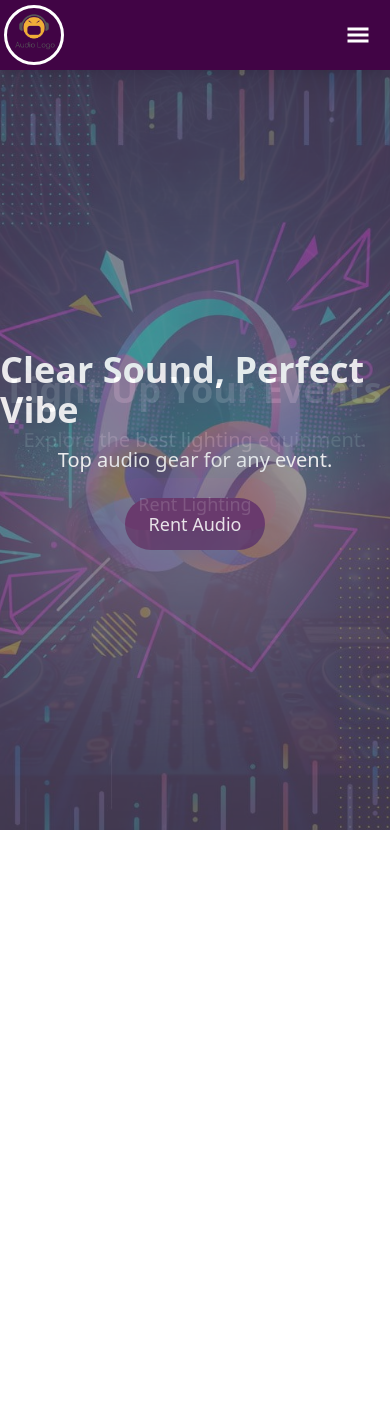
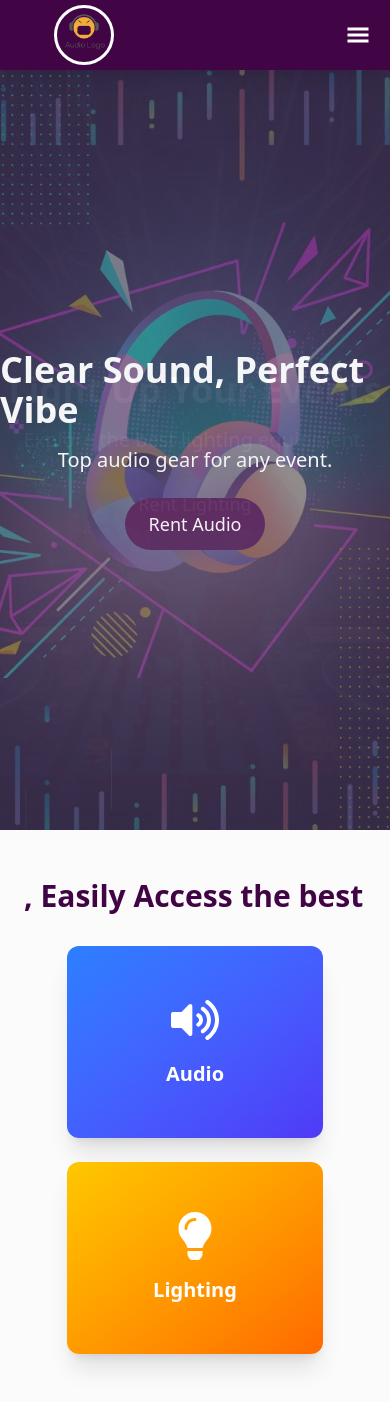
Before and after one commit to NISHMI077Y/kv-audio-frontend, a React (Vite) app: page / in a window 390 px wide. Before the commit the page ends 844 px from the top, so only its background shows below. Built offline with nearby package versions, Linux system fonts and the light colour scheme.

Commit message:
categories

```diff
--- /dev/null
+++ b/src/components/categories.jsx
@@ -0,0 +1,48 @@
+import { useNavigate } from "react-router-dom";
+import { FaLightbulb, FaVolumeUp } from "react-icons/fa";
+
+export default function CategoriesSection() {
+  const navigate = useNavigate();
+
+  const categories = [
+    {
+      name: "Audio",
+      icon: <FaVolumeUp className="text-5xl text-white" />,
+      bg: "bg-gradient-to-br from-blue-500 to-indigo-600",
+      query: "audio",
+    },
+    {
+      name: "Lighting",
+      icon: <FaLightbulb className="text-5xl text-white" />,
+      bg: "bg-gradient-to-br from-yellow-400 to-orange-500",
+      query: "lighting",
+    },
+  ];
+
+  return (
+    <div className="w-full py-12 px-6 bg-secondary text-white">
+
+<div className="overflow-hidden whitespace-nowrap mb-8">
+  <div className="inline-block animate-marquee">
+    <span className="text-accent text-3xl font-semibold mr-8">
+      Click, Easily Access the best selection.
+    </span>
+  </div>
+</div>
+
+
+      <div className="flex flex-col md:flex-row justify-center items-center gap-6">
+        {categories.map((cat, index) => (
+          <div
+            key={index}
+            onClick={() => navigate(`/items?category=${cat.query}`)}
+            className={`w-64 h-48 rounded-xl p-6 cursor-pointer shadow-xl transform hover:scale-105 transition-all duration-300 ${cat.bg} flex flex-col justify-center items-center`}
+          >
+            {cat.icon}
+            <p className="text-xl font-semibold mt-4">{cat.name}</p>
+          </div>
+        ))}
+      </div>
+    </div>
+  );
+}
--- a/src/components/header.jsx
+++ b/src/components/header.jsx
@@ -16,7 +16,7 @@ export default function Header(){
             <img
                 src="/logo1.png"
                 alt="logo"
-                className="w-[60px] h-[60px] object-cover border-[3px] absolute left-1 rounded-full"
+                className="w-[60px] h-[60px] object-cover border-[3px] absolute left-1 rounded-full m-[50px]"
             />
             <div className="hidden w-[450px]  md:flex justify-evenly items-center">
                 <Link to="/" className="hidden md:block text-[22px]  m-1">
--- a/src/index.css
+++ b/src/index.css
@@ -5,3 +5,62 @@
     --color-secondory: #C65D7B;
     --color-accent: #410445;
 }
+
+@keyframes marquee {
+    0% {
+      transform: translateX(100%);
+    }
+    100% {
+      transform: translateX(-100%);
+    }
+  }
+
+  @keyframes marquee-reverse {
+    0% {
+      transform: translateX(-100%);
+    }
+    100% {
+      transform: translateX(100%);
+    }
+  }
+
+  @keyframes marquee-alternate {
+    0% {
+      transform: translateX(100%);
+    }
+    50% {
+      transform: translateX(0%);
+    }
+    100% {
+      transform: translateX(-100%);
+    }
+  }
+
+  .animate-marquee {
+    animation: marquee 10s linear infinite;
+  }
+
+  .animate-marquee-fast {
+    animation: marquee 5s linear infinite;
+  }
+
+  .animate-marquee-slow {
+    animation: marquee 15s linear infinite;
+  }
+
+  .animate-marquee-reverse {
+    animation: marquee-reverse 10s linear infinite;
+  }
+
+  .animate-marquee-alternate {
+    animation: marquee-alternate 8s linear infinite alternate;
+  }
+
+  /* Pause on hover */
+  .animate-marquee:hover,
+  .animate-marquee-fast:hover,
+  .animate-marquee-slow:hover,
+  .animate-marquee-reverse:hover,
+  .animate-marquee-alternate:hover {
+    animation-play-state: paused;
+  }
--- a/src/pages/home/home.jsx
+++ b/src/pages/home/home.jsx
@@ -1,9 +1,12 @@
+import CategoriesSection from "../../components/categories";
 import HeroSection from "../../components/heroSection";
+
 
 export default function Home() {
   return (
     <div>
       <HeroSection />
+      <CategoriesSection />
       {/* Add more sections below like Categories, Best Sellers, etc. */}
     </div>
   );
```
